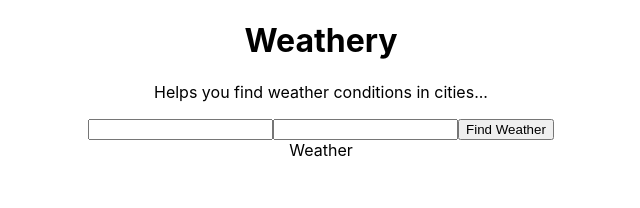
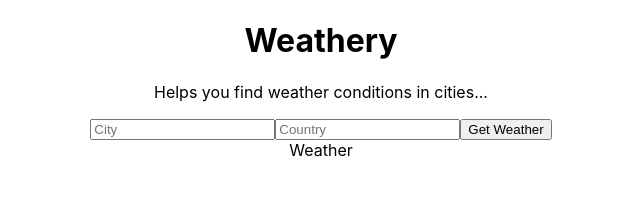
Before and after one commit to Kennedykid1995/Weather_app, a React (Create React App) app in the folder weather/: page / in a window 1280 px wide. Shown: the top 208 px of the page, without its empty margins (319-959 px from the left). Built offline with nearby package versions, Linux system fonts and the light colour scheme.

Commit message:
working on getting the different cities to show up

```diff
--- a/weather/src/App.js
+++ b/weather/src/App.js
@@ -4,12 +4,24 @@ import Titles from './components/title';
 import Form from './components/form';
 import Weather from './components/weather';
 
+const Api_Key = "d23a6c9aed4c3b87a3a9c742234ba605"
+
 class App extends Component {
+
+  getWeather = async (e) => {
+    e.preventDefault();
+    const city = e.target.elements.city.value;
+    const country = e.target.elements.country.value;
+    const api_call = await fetch(`http://api.openweathermap.org/data/2.5/weather?q=${city},${country}&appid=${Api_Key}`)
+    const response = await api_call.json();
+    console.log(response);
+  }
+
   render() {
     return (
       <div className="App">
           <Titles />
-          <Form />
+          <Form loadWeather={this.getWeather}/>
           <Weather />
       </div>
     );
--- a/weather/src/components/form.js
+++ b/weather/src/components/form.js
@@ -1,12 +1,11 @@
 import React from 'react';
-
 const Form = (props) => {
     return(
-        <div>
-            <input />
-            <input />
-            <button>Find Weather</button>
-        </div>
+            <form onSubmit={props.loadWeather}>
+                <input type="text" name="city" placeholder="City" />
+                <input type="text" name="country" placeholder="Country" />
+                <button>Get Weather</button>
+            </form>
     )
 }
 export default Form;
```
